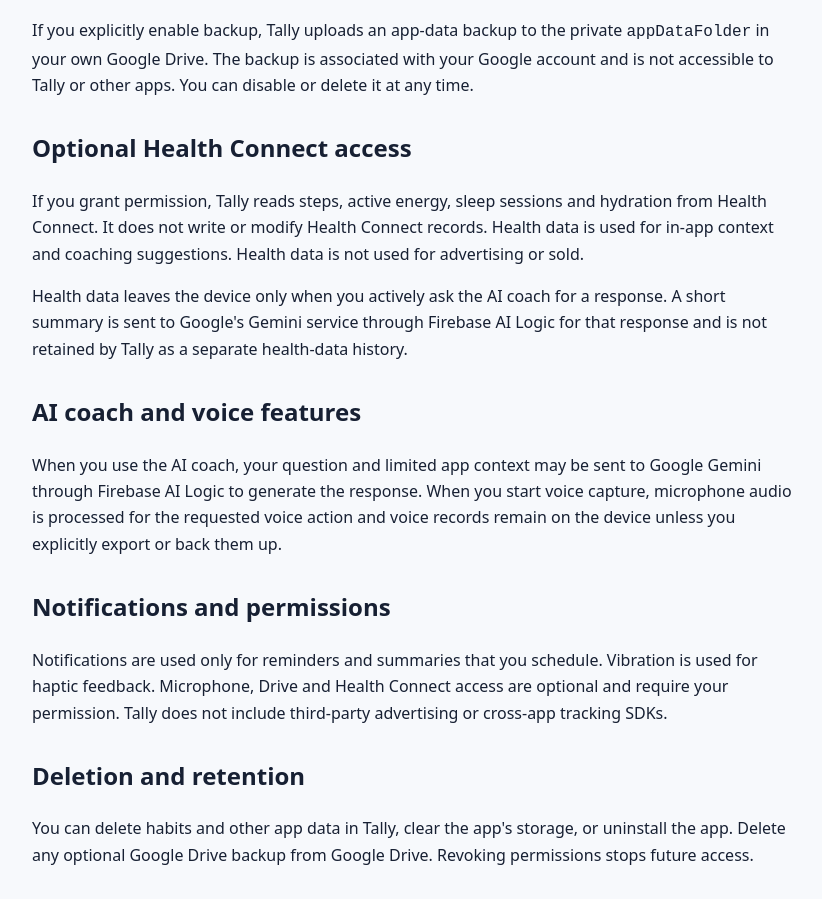
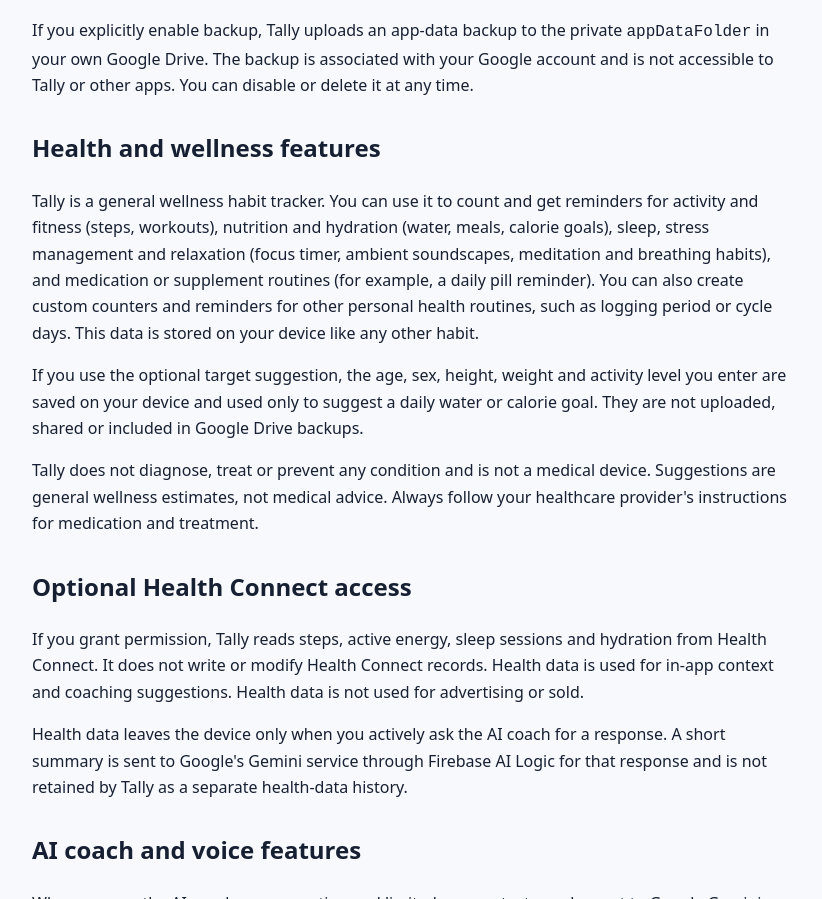
Before and after one commit to kotlakiran/privacy-policies, a plain HTML site: page tally/index.html in a window 1280 px wide. Shown: the part 448-1347 px from the top of the page, without its empty margins (228-1050 px from the left). Drawn offline with Linux system fonts and the light colour scheme.

Commit message:
Tally: document health and wellness features in privacy policy
Co-authored-by: Copilot <223556219+Copilot@users.noreply.github.com>

```diff
--- a/tally/index.html
+++ b/tally/index.html
@@ -17,7 +17,7 @@
 <body>
 <main>
   <h1>Tally — Privacy Policy</h1>
-  <p class="muted">Last updated: 17 November 2026</p>
+  <p class="muted">Last updated: 19 November 2026</p>
 
   <p>Tally is an offline-first habit, meal, reminder and notes app published by
   Kiran Kotla Studios. This policy explains what information Tally handles and
@@ -33,6 +33,24 @@
   private <code>appDataFolder</code> in your own Google Drive. The backup is
   associated with your Google account and is not accessible to Tally or other
   apps. You can disable or delete it at any time.</p>
+
+  <h2>Health and wellness features</h2>
+  <p>Tally is a general wellness habit tracker. You can use it to count and get
+  reminders for activity and fitness (steps, workouts), nutrition and hydration
+  (water, meals, calorie goals), sleep, stress management and relaxation (focus
+  timer, ambient soundscapes, meditation and breathing habits), and medication
+  or supplement routines (for example, a daily pill reminder). You can also
+  create custom counters and reminders for other personal health routines, such
+  as logging period or cycle days. This data is stored on your device like any
+  other habit.</p>
+  <p>If you use the optional target suggestion, the age, sex, height, weight and
+  activity level you enter are saved on your device and used only to suggest a
+  daily water or calorie goal. They are not uploaded, shared or included in
+  Google Drive backups.</p>
+  <p>Tally does not diagnose, treat or prevent any condition and is not a
+  medical device. Suggestions are general wellness estimates, not medical
+  advice. Always follow your healthcare provider's instructions for medication
+  and treatment.</p>
 
   <h2>Optional Health Connect access</h2>
   <p>If you grant permission, Tally reads steps, active energy, sleep sessions
```
